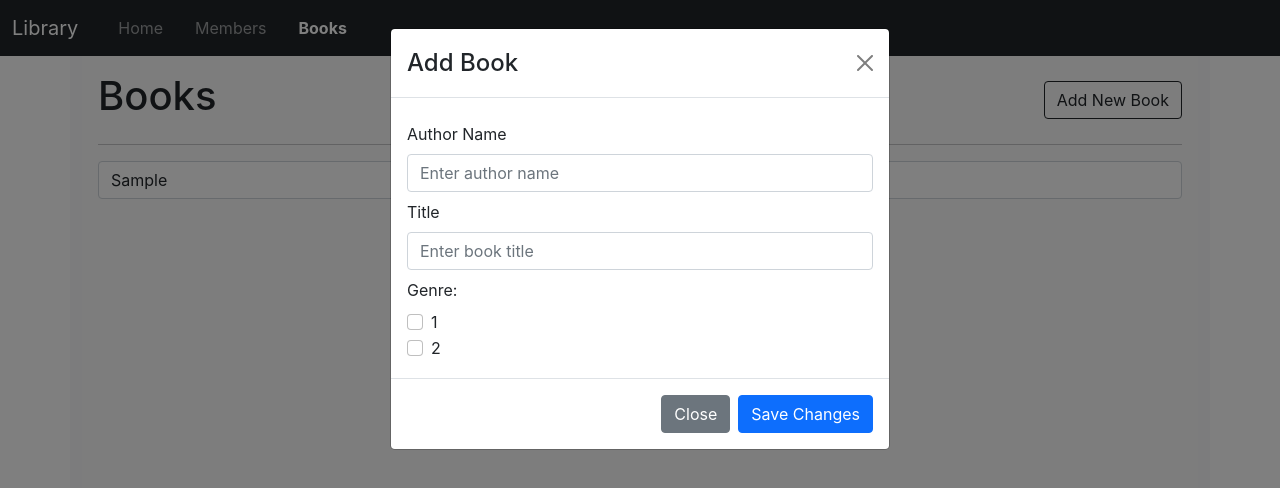
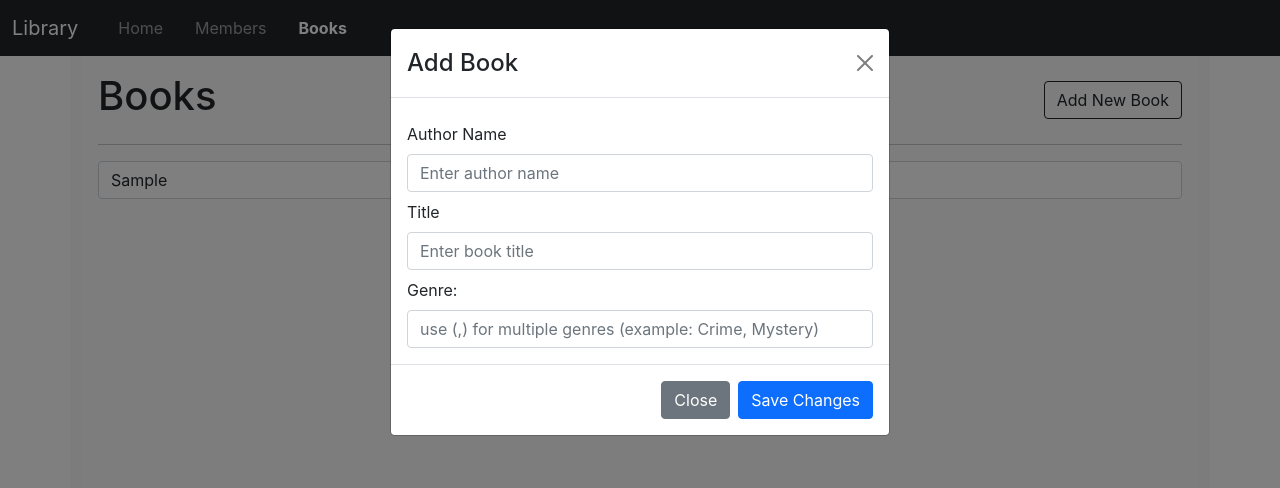
Before and after one commit to abdullah-alkhareji/mini-project, a React (Create React App) app: page /books in a window 1280 px wide. Both pictures are taken after typing "Sample" into the empty fields and a click on the button "Add New Book". Shown: the top 488 px of the page. Built offline with nearby package versions, Linux system fonts and the light colour scheme.

Commit message:
done with add book

```diff
--- a/src/components/AddBookModal.js
+++ b/src/components/AddBookModal.js
@@ -4,36 +4,26 @@ import bookStore from "../stores/bookStore";
 import memberStore from "../stores/memberStore";
 
 const AddBookModal = ({ isOpen, handleClose }) => {
+
 	const [newBook, setNewBook] = useState({
 		author: "",
 		title: "",
-		genre: [],
+		genre: "",
 	});
 
-	// const [check, setCheck] = useState([]);
-	// const handleCheck = ev => setCheck([...check, ev.target.value]);
-	// console.log(check);
+	const handleChange = e =>
+		setNewBook({
+			...newBook,
+			[e.target.name]: e.target.value,
+		});
 
-	let gen = [];
-	const handleCheck = ev => {
-		if (gen.includes(ev.target.value)) {
-			console.log(gen);
-			return gen;
-		} else {
-			console.log(gen);
-			return gen.push(ev.target.value);
-		}
-	};
-	const handleChange = e =>
-		setNewBook({ ...newBook, [e.target.name]: e.target.value });
+	console.log(newBook);
 
 	const handleSubmit = e => {
 		e.preventDefault();
 		bookStore.addBook(newBook);
 		handleClose();
 	};
-
-	// console.log(newBook);
 
 	return (
 		<Modal show={isOpen} onHide={handleClose}>
@@ -65,20 +55,11 @@ const AddBookModal = ({ isOpen, handleClose }) => {
 					<Form.Group className='mt-2'>
 						<Form.Label>Genre: </Form.Label>
 
-						<Form.Check
-							label='1'
+						<Form.Control
+							type='text'
+							placeholder='use (,) for multiple genres (example: Crime, Mystery)'
 							name='genre'
-							type='checkbox'
-							value='two'
-							onChange={handleCheck}
-						/>
-
-						<Form.Check
-							label='2'
-							name='genre'
-							type='checkbox'
-							value='one'
-							onChange={handleCheck}
+							onChange={handleChange}
 						/>
 					</Form.Group>
 				</Modal.Body>
@@ -86,7 +67,11 @@ const AddBookModal = ({ isOpen, handleClose }) => {
 					<Button variant='secondary' onClick={handleClose}>
 						Close
 					</Button>
-					<Button type='submit' variant='primary' onClick={handleClose}>
+					<Button
+						type='submit'
+						name='genre'
+						variant='primary'
+						onClick={handleClose}>
 						Save Changes
 					</Button>
 				</Modal.Footer>
--- a/src/components/BookDetails.js
+++ b/src/components/BookDetails.js
@@ -2,10 +2,11 @@ import React from "react";
 import books from "../data/books";
 import { useParams, Navigate } from "react-router-dom";
 import members from "../data/members";
+import bookStore from "../stores/bookStore";
 
 const BookDetails = () => {
 	const { slug } = useParams();
-	const book = books.find(book => book.slug === slug);
+	const book = bookStore.books.find(book => book.slug === slug);
 	if (!book) return <Navigate to='/' />;
 
 	return (
@@ -16,7 +17,7 @@ const BookDetails = () => {
 				By: <span className='fw-lighter'>{book.author}</span>
 			</h3>
 			<h3 className='fw-light'>
-				Genre: <span className='fw-lighter'>{book.genre.join(" and ")}</span>
+				Genre: <span className='fw-lighter'>{book.genre.join(", ")}</span>
 			</h3>
 			<div className='details-borrowedBy'>
 				<h3 className='fw-light'>Borrowed By:</h3>
--- a/src/stores/bookStore.js
+++ b/src/stores/bookStore.js
@@ -13,6 +13,14 @@ class BookStore {
 		this.query = String(e);
 	};
 
+	addBook = newBook => {
+		newBook.id = this.books[this.books.length - 1].id + 1;
+		newBook.slug = newBook.title.toLowerCase().replace(/ /g, "-");
+		newBook.borrowedBy = [];
+		newBook.available = true;
+		newBook.genre = newBook.genre.split(", ");
+		this.books = [...this.books, newBook];
+	};
 }
 
 const bookStore = new BookStore();
```
